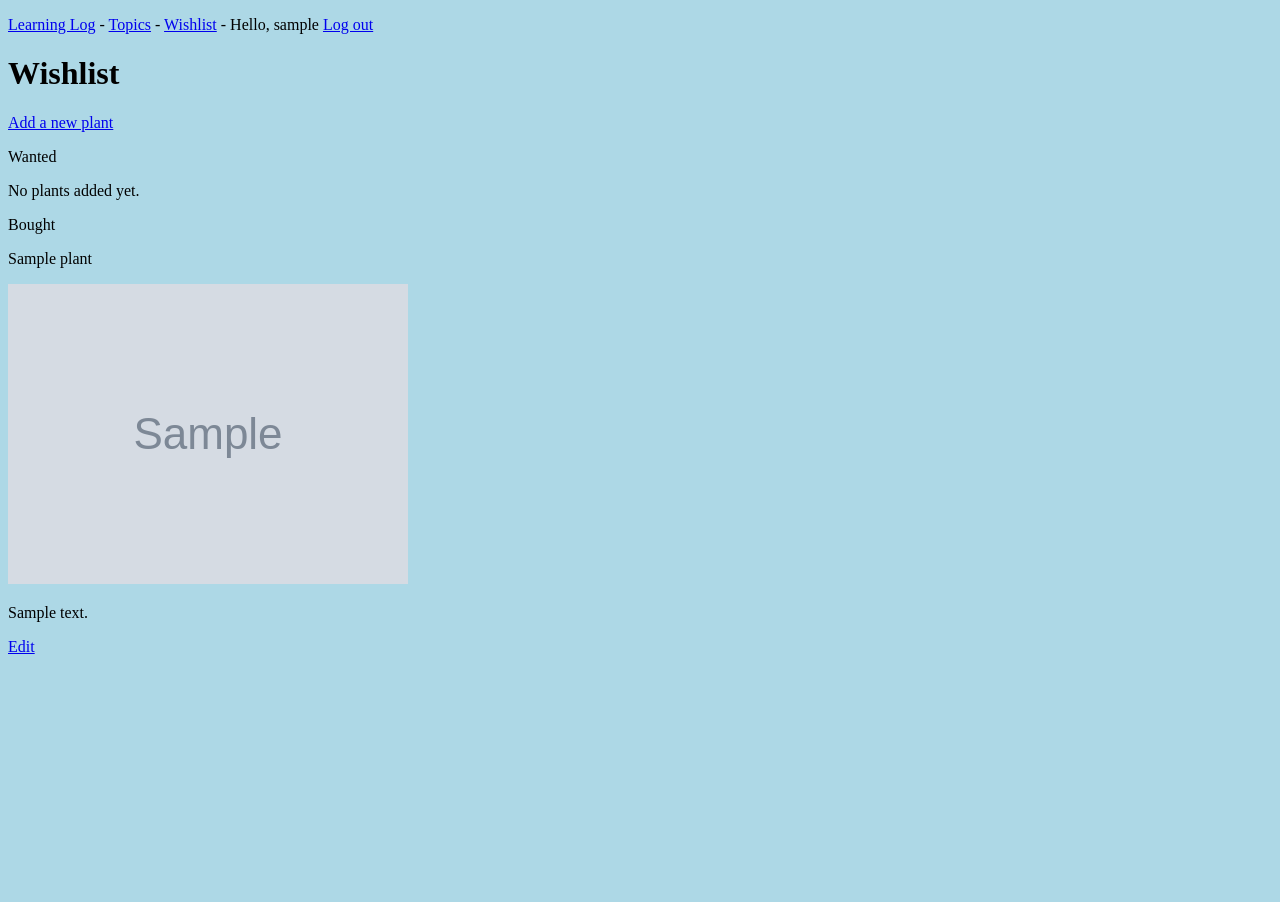
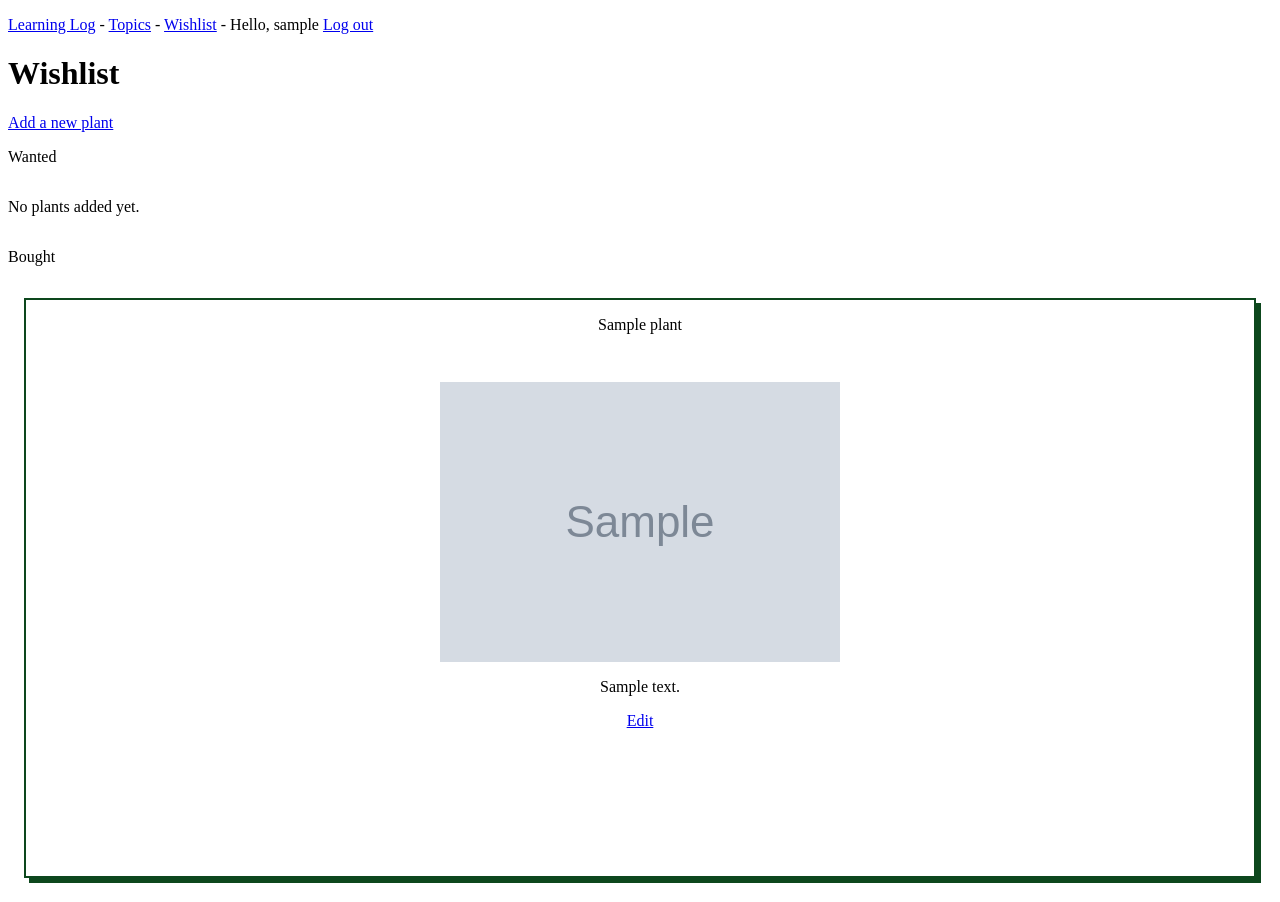
Before and after one commit to jenndroid/WishPlantLearn, a Django app: page /wishlist/wishlist/ in a window 1280 px wide. Before the commit the page ends 654 px from the top, so only its background shows below. Run offline with Django 3.2, Linux system fonts and the light colour scheme; a user stored in the database is signed in; tables that the repository leaves empty hold one stand-in row (values such as "Sample post"); grey boxes marked "Sample" are stand-in pictures.

Commit message:
Add wishlist styling

```diff
--- a/learning_log/static/styles.css
+++ b/learning_log/static/styles.css
@@ -1,5 +1,60 @@
 /* Production styles go here! */
 
-body {
-    background-color: lightblue;
+.wishlist__container{
+    display: grid;
+    grid-template-columns: repeat(auto-fit, minmax(320px, 1fr));
 }
+
+.wishlist__item{
+    position: relative;
+    display: flex;
+    flex-direction: column;
+    align-items: center;
+    height: 35rem;
+    width: auto;
+    margin: 1rem;
+    padding-bottom: 1rem;
+    border: 2px solid #0D471D;
+    box-shadow: 5px 5px #0D471D;
+}
+
+.wishlist__item:hover {
+      transition: all 0.2s ease-out;
+      box-shadow: 0px 4px 8px #0D471D;
+      top: -4px;
+      border: 2px solid #0D471D;
+}
+
+.wishlist__item:before {
+      content: "";
+      position: absolute;
+      z-index: -1;
+      top: -16px;
+      right: -16px;
+      transform: scale(2);
+      transform-origin: 50% 50%;
+      transition: transform 0.15s ease-out;
+    }
+
+.wishlist__item:hover:before {
+      transform: scale(2.15);
+    }
+
+
+.wishlist__item-image-container{
+    height: 50%;
+    width: auto;
+    z-index: 1;
+    overflow: hidden;
+    display: flex;
+    align-items: center;
+    justify-content: center;
+    margin-left: 2rem;
+    margin-right: 2rem;
+    margin-top: 2rem;
+}
+
+.wishlist__item-image{
+    max-width: 100%;
+    max-height: 100%;
+}
```
